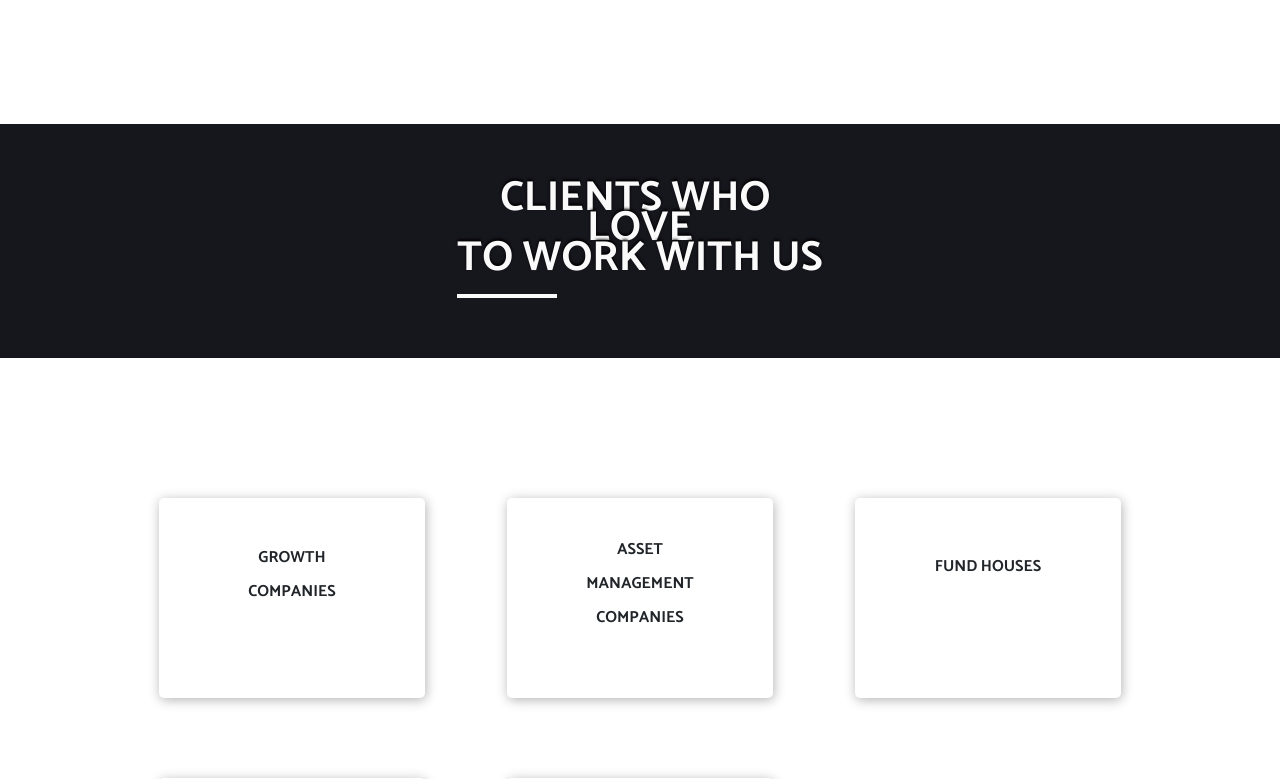
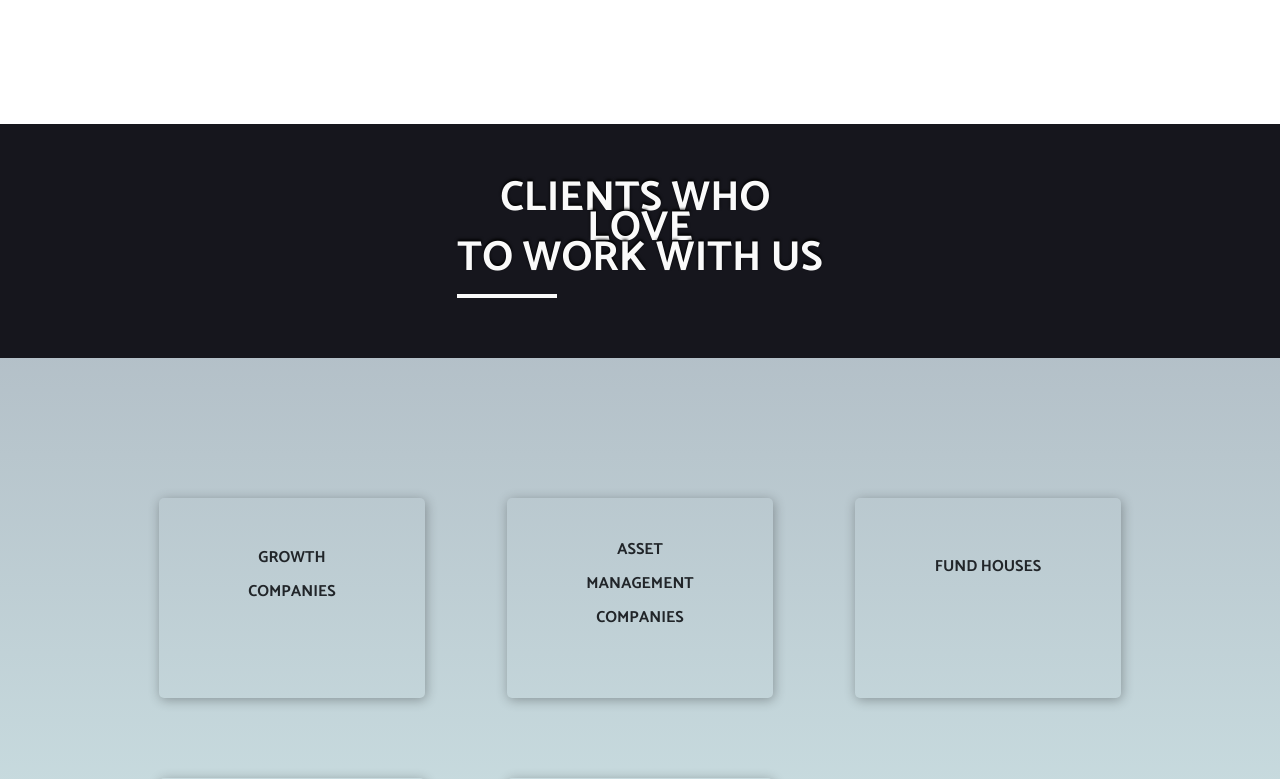
Before and after one commit to mritunjaysaha/project-1, a Next.js app: page / in a window 1280 px wide. Shown: the part 1760-2539 px from the top of the page. Built offline with nearby package versions, Linux system fonts and the light colour scheme.

Commit message:
added gradient

```diff
--- a/src/body.jsx
+++ b/src/body.jsx
@@ -34,7 +34,7 @@ export function Body() {
             </section>
 
             {/* Clientele */}
-            <section className={styles.cardsSection}>
+            <section className={`${styles.cardsSection} ${styles.gradient1}`}>
                 <div className={styles.backgroundBlack}>
                     <h3
                         className={`${styles.multiLineHeader} ${styles.backgroundBlack}`}
@@ -51,7 +51,7 @@ export function Body() {
                         ></div>
                     </h3>
                 </div>
-                <ul className={styles.cardsGridUL}>
+                <ul className={`${styles.cardsGridUL}`}>
                     {clienteleData.map((data) => (
                         <Cards className="clienteleCards" text={data} />
                     ))}
--- a/styles/body.module.scss
+++ b/styles/body.module.scss
@@ -14,7 +14,8 @@
 
     @media only screen and (min-width: 996px) {
         display: block;
-        margin: 0 auto $marginTopBottom auto;
+        margin: 0 auto;
+        padding-bottom: $marginTopBottom;
     }
 }
 
@@ -142,3 +143,13 @@
     text-transform: capitalize;
     text-decoration: underline;
 }
+
+.gradient1 {
+    background-image: linear-gradient(
+        180deg,
+        #a9b2bd,
+        #b8c6cd,
+        #c7dade,
+        #d6efef
+    );
+}
```
